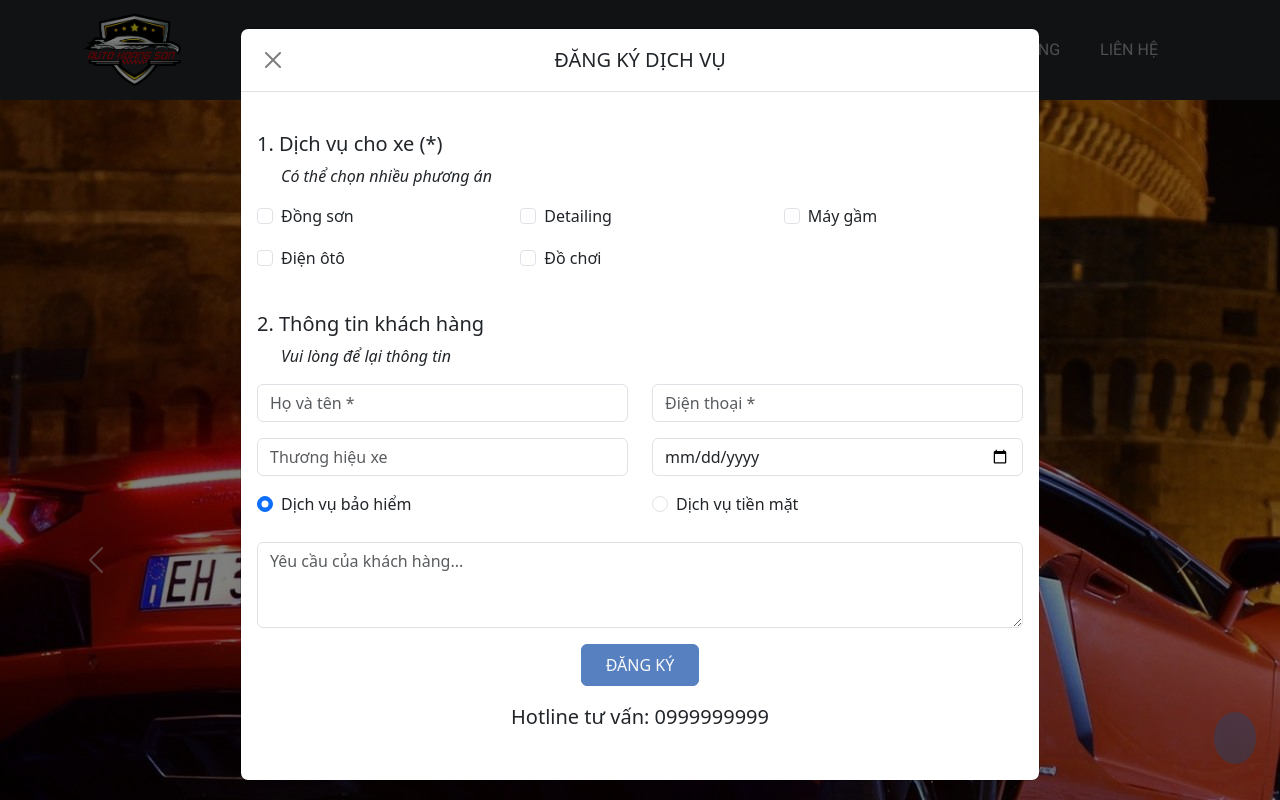
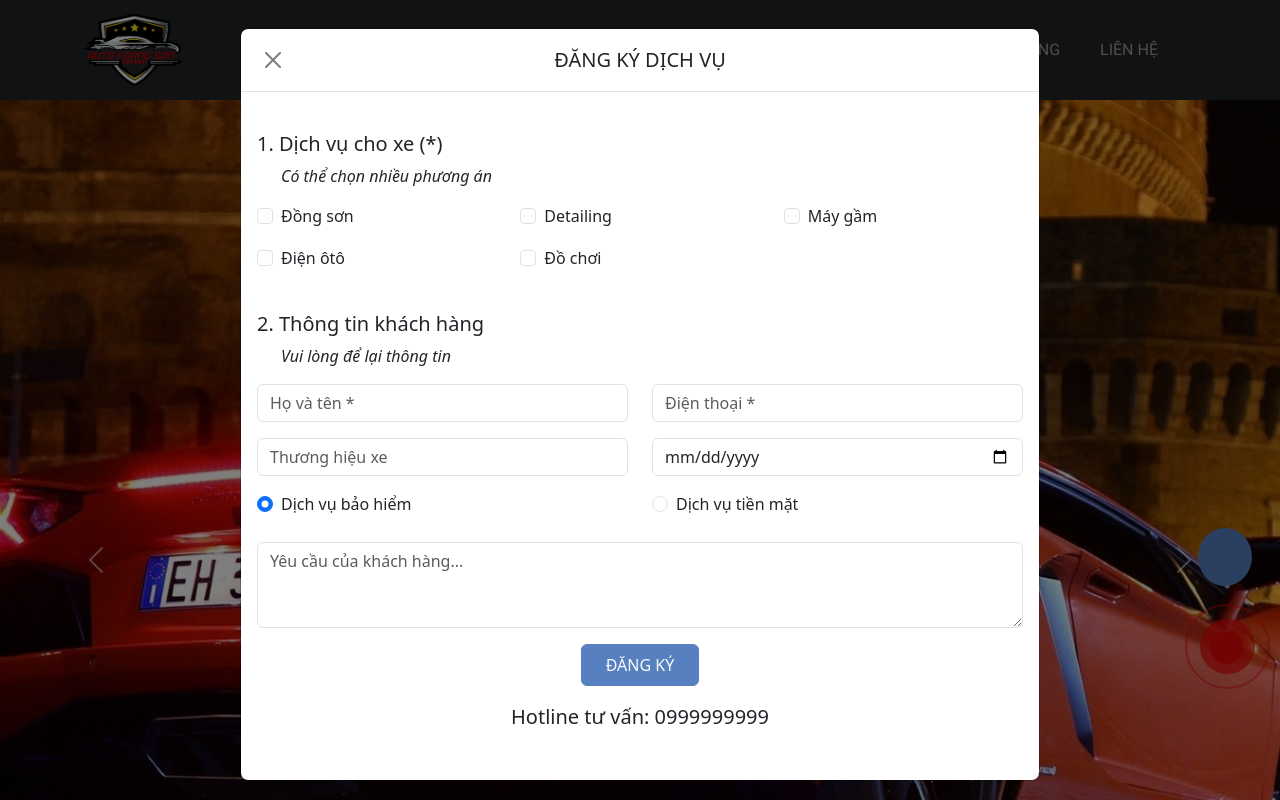
Before and after one commit to tuhongle/autohoangson, a Vue app: page / in a window 1280 px wide. Shown: the top 800 px of the page. Built offline with nearby package versions, Linux system fonts and the light colour scheme; a web font is replaced by a local one.

Commit message:
8 - Push from PC - add icon CALL

```diff
--- a/src/assets/style.scss
+++ b/src/assets/style.scss
@@ -13,16 +13,92 @@ $bootstrap-icons-font-dir: "bootstrap-icons/font/fonts";
 @import "bootstrap-icons/font/bootstrap-icons.scss";
 
 #plugins {
-    width: 50px;
-    right: 20px;
-    bottom: 20px;
+    width: 60px;
+    right: 25px;
+    bottom: 80px;
+    .row {
+        .hotline-phone-ring-wrap {
+            bottom: 0;
+            right: 0;
+            z-index: 999999;
+        }
 
-    .row {
-        opacity: 0.5;
-        transition: all 0.2s linear;
+        .hotline-phone-ring {
+            position: relative;
+            visibility: visible;
+            background-color: transparent;
+            width: 110px;
+            height: 110px;
+            cursor: pointer;
+            z-index: 11;
+            -webkit-backface-visibility: hidden;
+            -webkit-transform: translateZ(0);
+            transition: visibility .5s;
+            right: 0;
+            bottom: 0;
+            display: block;
 
-        &:hover {
-            opacity: 1 !important;
+            .hotline-phone-ring-circle {
+                width: 85px;
+                height: 85px;
+                top: 10px;
+                right: 10px;
+                position: absolute;
+                background-color: transparent;
+                border-radius: 100%;
+                border: 2px solid #e60808;
+                -webkit-animation: phonering-alo-circle-anim 1.2s infinite ease-in-out;
+                animation: phonering-alo-circle-anim 1.2s infinite ease-in-out;
+                transition: all .5s;
+                -webkit-transform-origin: 50% 50%;
+                -ms-transform-origin: 50% 50%;
+                transform-origin: 50% 50%;
+                opacity: 0.5;
+            }
+            .hotline-phone-ring-circle-fill {
+                width: 55px;
+                height: 55px;
+                top: 25px;
+                right: 25px;
+                position: absolute;
+                background-color: rgba(230, 8, 8, 0.7);
+                border-radius: 100%;
+                border: 2px solid transparent;
+                -webkit-animation: phonering-alo-circle-fill-anim 2.3s infinite ease-in-out;
+                animation: phonering-alo-circle-fill-anim 2.3s infinite ease-in-out;
+                transition: all .5s;
+                -webkit-transform-origin: 50% 50%;
+                -ms-transform-origin: 50% 50%;
+                transform-origin: 50% 50%;
+            }
+            .hotline-phone-ring-img-circle {
+                background-color: #e60808;
+                width: 33px;
+                height: 33px;
+                top: 37px;
+                right: 37px;
+                position: absolute;
+                background-size: 20px;
+                border-radius: 100%;
+                border: 2px solid transparent;
+                -webkit-animation: phonering-alo-circle-img-anim 1s infinite ease-in-out;
+                animation: phonering-alo-circle-img-anim 1s infinite ease-in-out;
+                -webkit-transform-origin: 50% 50%;
+                -ms-transform-origin: 50% 50%;
+                transform-origin: 50% 50%;
+                display: -webkit-box;
+                display: -webkit-flex;
+                display: -ms-flexbox;
+                display: flex;
+                align-items: center;
+                justify-content: center;
+                .pps-btn-img {
+                    display: -webkit-box;
+                    display: -webkit-flex;
+                    display: -ms-flexbox;
+                    display: flex;
+                }
+            }
         }
     }
 }
@@ -96,6 +172,12 @@ footer {
             }
         }
     }
+    .iFrame {
+        iframe {
+            margin: auto;
+        }
+    }
+
     .copyright {
         .row {
             background-color: #5780C1;
@@ -169,7 +251,12 @@ section.garage {
 
 section.insurance {
     .container-lg {
-        background: url(./background/background-4.jpg) no-repeat center center / cover;
+        background-image: url(./background/background-4.jpg);
+        background-color: rgba(87, 128, 193, 0.75);
+        background-blend-mode:overlay;
+        background-repeat: no-repeat;
+        background-position: center center;
+        background-size: cover;
         transition: all 0.2s linear;
 
         button {
--- a/src/components/Footer.vue
+++ b/src/components/Footer.vue
@@ -20,8 +20,8 @@
                 </div>
                 <div class="line-break bg-light mx-auto w-25 my-3 rounded" style="height: 4px;"></div>
                 <a href="#" class="d-inline-block company-name text-decoration-none mb-3">CÔNG TY TMDV AUTO HOÀNG SƠN</a>
-                <div class="mx-auto">
-                    <iframe src="https://www.facebook.com/plugins/page.php?href=https%3A%2F%2Fwww.facebook.com%2Fprofile.php%3Fid%3D100083319938486&tabs&small_header=false&adapt_container_width=true&hide_cover=false&show_facepile=true&appId" width="100%" style="border:none;overflow:hidden" scrolling="no" frameborder="0" allowfullscreen="true" allow="autoplay; clipboard-write; encrypted-media; picture-in-picture; web-share"></iframe>
+                <div class="mx-auto iFrame">
+                    <iframe src="https://www.facebook.com/plugins/page.php?href=https%3A%2F%2Fwww.facebook.com%2Fprofile.php%3Fid%3D100083319938486&tabs&small_header=false&adapt_container_width=true&hide_cover=false&show_facepile=true&appId" style="border:none;overflow:hidden" scrolling="no" frameborder="0" allowfullscreen="true" allow="autoplay; clipboard-write; encrypted-media; picture-in-picture; web-share"></iframe>
                 </div>
             </div>
         </div>
@@ -39,7 +39,7 @@
   </div>
   <div class="copyright container-lg px-5 text-start">
     <div class="row p-3">
-        <p>Copyright 2023 AUTO HOÀNG SƠN by <span class="text-decoration-underline">TUHONGLE</span>. All rights reserved.</p>
+        <p>&copy; Copyright 2023 AUTO HOÀNG SƠN by <span class="text-decoration-underline">TUHONGLE</span>. All rights reserved.</p>
     </div>
   </div>
 </template>
--- a/src/components/Plugins.vue
+++ b/src/components/Plugins.vue
@@ -1,11 +1,28 @@
 <template>
   <div class="container d-flex flex-column align-items-center">
+      <!-- Arrow to home -->
       <div class="row mb-2">
-        <a href="#"><i class="bi bi-arrow-up-square-fill display-5 text-info opacity-50"></i></a>
+        <a href="#"><i class="bi bi-arrow-up-square-fill display-3 text-info opacity-50"></i></a>
       </div>
+      <!-- Display modal -->
       <div class="row mb-2">
-        <button class="btn bg-primary rounded-circle py-2 border-0" data-bs-toggle="modal" data-bs-target="#register"><i class="bi bi-chat-dots-fill fs-4 text-light opacity-75"></i></button>
+        <button class="btn bg-primary rounded-circle py-2 px-3 border-0" data-bs-toggle="modal" data-bs-target="#register"><i class="bi bi-chat-dots-fill fs-3 text-light opacity-75"></i></button>
       </div>
+      <!-- icon Call -->
+      <div class="row mb-2">
+        <div class="hotline-phone-ring-wrap">
+        <div class="hotline-phone-ring">
+          <div class="hotline-phone-ring-circle"></div>
+          <div class="hotline-phone-ring-circle-fill"></div>
+          <div class="hotline-phone-ring-img-circle">
+            <a href="tel:0372452970" class="pps-btn-img">
+              <i class="bi bi-telephone-fill text-light"></i>
+            </a>
+          </div>
+        </div>
+      </div>
+      </div>
+      <!-- Messenger plugin -->
       <div class="row mb-2">
         <!-- Messenger Chat Plugin Code -->
         <div id="fb-root"></div>
@@ -17,27 +34,6 @@
   </div>
 </template>
 
-<!-- Your SDK code -->
-<!-- <script setup>
-  var chatbox = document.getElementById('fb-customer-chat');
-  chatbox.setAttribute("page_id", "1492485087495500");
-  chatbox.setAttribute("attribution", "biz_inbox");
-
-  window.fbAsyncInit = function() {
-    window.FB.init({
-      xfbml            : true,
-      version          : 'v17.0'
-    });
-  };
-
-  (function(d, s, id) {
-    var js, fjs = d.getElementsByTagName(s)[0];
-    if (d.getElementById(id)) return;
-    js = d.createElement(s); js.id = id;
-    js.src = 'https://connect.facebook.net/vi_VN/sdk/xfbml.customerchat.js';
-    fjs.parentNode.insertBefore(js, fjs);
-  }(document, 'script', 'facebook-jssdk'));
-</script> -->
 
 <script>
 
@@ -60,6 +56,6 @@ export default {
     js.src = 'https://connect.facebook.net/vi_VN/sdk/xfbml.customerchat.js';
     fjs.parentNode.insertBefore(js, fjs);
   }(document, 'script', 'facebook-jssdk'));
-  },
+},
 };
 </script>
--- a/src/pages/home/App.vue
+++ b/src/pages/home/App.vue
@@ -65,7 +65,7 @@
             <button class="btn btn-light border-0"><a href="/contact.html" class="text-decoration-none text-dark">LIÊN HỆ</a></button>
           </div>
           <div class="col-12 col-md-6">
-            <img src="../../assets/background/background-1.jpg" alt="" class="img-fluid">
+            <img src="../../assets/background/background-1.jpg" alt="" class="img-fluid h-100 object-fit-cover">
           </div>
         </div>
       </div>
@@ -77,9 +77,11 @@
       </div>
     </section>
   </main>
+  <!-- Plugins -->
   <div id="plugins" class="position-fixed z-1">
     <Plugins />
   </div>
+  <!-- Footer -->
   <footer class="bg-dark">
     <Footer />
   </footer>
```
